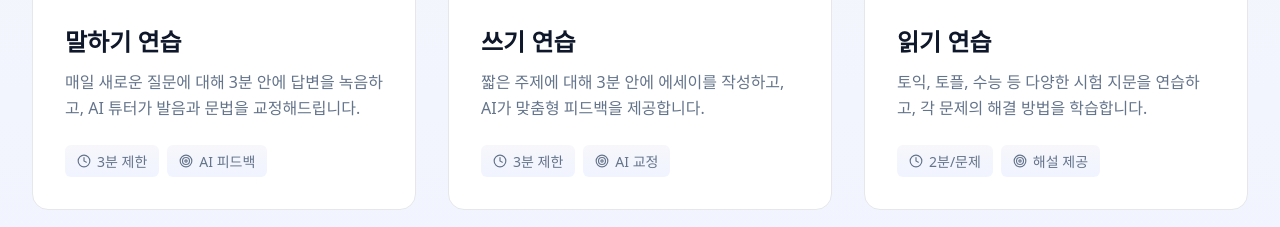
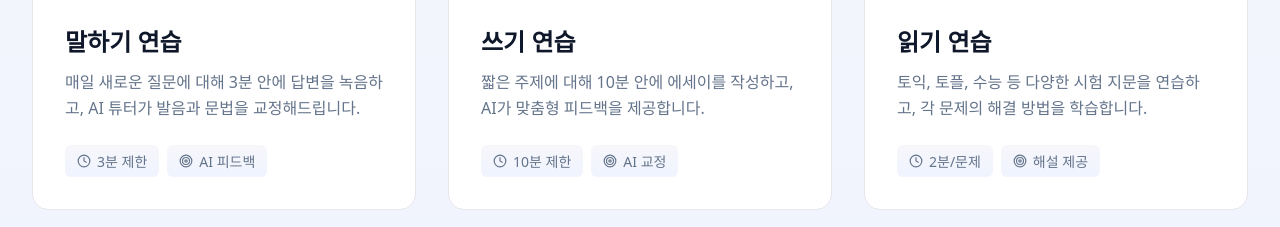
Before and after one commit to daeungo11-sys/ai-english-platform, a React (Vite) app: page / in a window 1280 px wide. Shown: the part 474-701 px from the top of the page. Built offline with nearby package versions, Linux system fonts and the light colour scheme.

Commit message:
Update Home page: change writing time limit from 3 to 10 minutes

```diff
--- a/src/pages/Home.tsx
+++ b/src/pages/Home.tsx
@@ -28,9 +28,9 @@ export default function Home() {
             <PenTool size={40} />
           </div>
           <h2>쓰기 연습</h2>
-          <p>짧은 주제에 대해 3분 안에 에세이를 작성하고, AI가 맞춤형 피드백을 제공합니다.</p>
+          <p>짧은 주제에 대해 10분 안에 에세이를 작성하고, AI가 맞춤형 피드백을 제공합니다.</p>
           <div className="feature-tags">
-            <span className="tag"><Clock size={14} /> 3분 제한</span>
+            <span className="tag"><Clock size={14} /> 10분 제한</span>
             <span className="tag"><Target size={14} /> AI 교정</span>
           </div>
         </Link>
```
